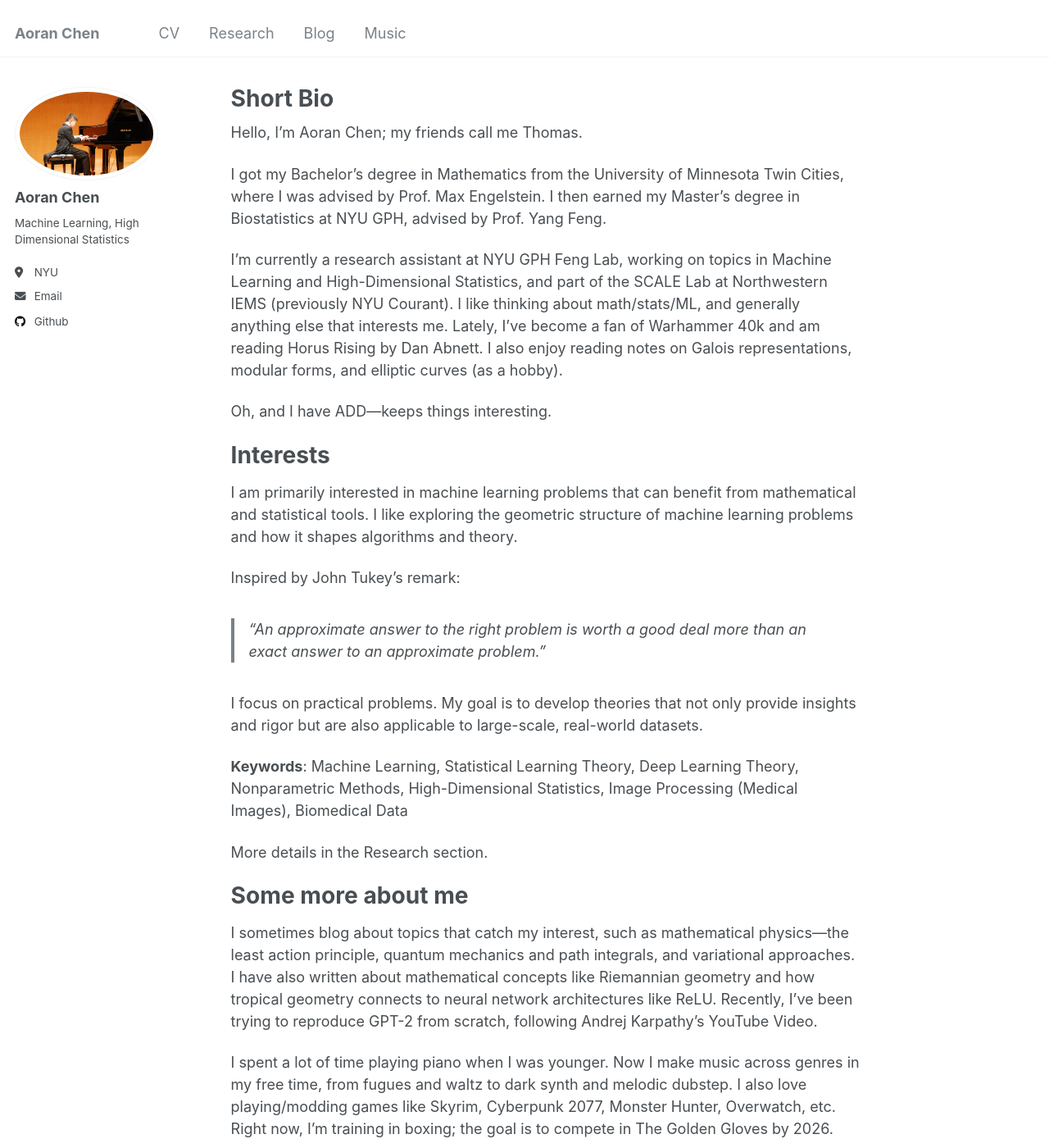
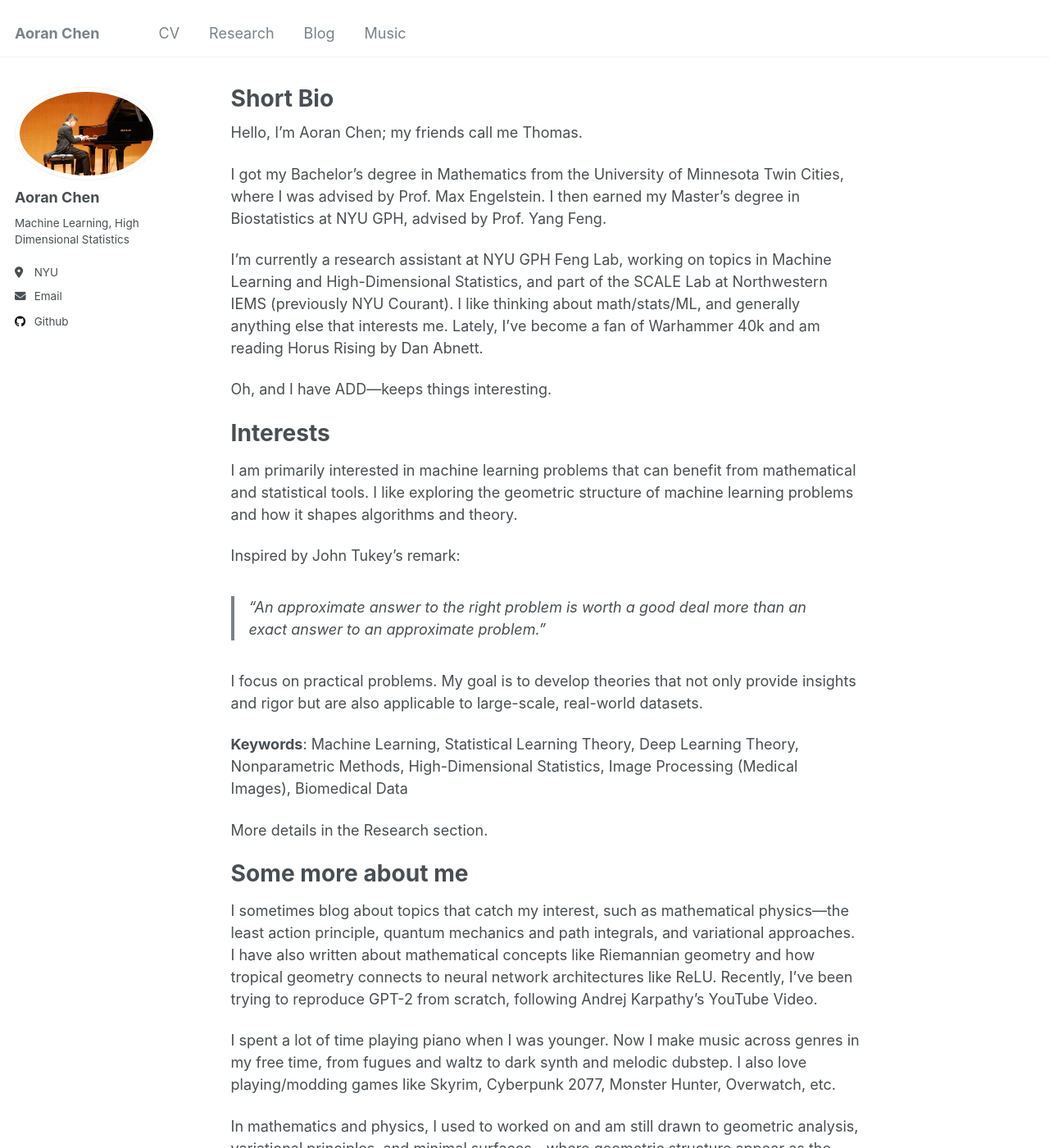
Before and after one commit to samohtaerg/samohtaerg.github.io, a Jekyll site: the page built from _pages/about.md, in a window 1280 px wide and 1400 px high. Shown: the whole window at 82% size. Built offline with Jekyll 4.4.1, drawn with Linux system fonts in a browser that asks for light colours; nearby versions of some CDN libraries; some of the changed text lies outside the part shown.

Commit message:
Update about.md

```diff
--- a/_pages/about.md
+++ b/_pages/about.md
@@ -10,7 +10,7 @@ Hello, I’m Aoran Chen; my friends call me Thomas.
 
 I got my Bachelor’s degree in Mathematics from the University of Minnesota Twin Cities, where I was advised by Prof. Max Engelstein. I then earned my Master’s degree in Biostatistics at NYU GPH, advised by Prof. Yang Feng.
 
-I’m currently a research assistant at NYU GPH Feng Lab, working on topics in Machine Learning and High-Dimensional Statistics, and part of the SCALE Lab at Northwestern IEMS (previously NYU Courant). I like thinking about math/stats/ML, and generally anything else that interests me. Lately, I've become a fan of Warhammer 40k and am reading Horus Rising by Dan Abnett. I also enjoy reading notes on Galois representations, modular forms, and elliptic curves (as a hobby).
+I’m currently a research assistant at NYU GPH Feng Lab, working on topics in Machine Learning and High-Dimensional Statistics, and part of the SCALE Lab at Northwestern IEMS (previously NYU Courant). I like thinking about math/stats/ML, and generally anything else that interests me. Lately, I've become a fan of Warhammer 40k and am reading Horus Rising by Dan Abnett.
 
 Oh, and I have ADD—keeps things interesting.
 
@@ -33,6 +33,6 @@ Some more about me
 ======
 I sometimes blog about topics that catch my interest, such as mathematical physics—the least action principle, quantum mechanics and path integrals, and variational approaches. I have also written about mathematical concepts like Riemannian geometry and how tropical geometry connects to neural network architectures like ReLU. Recently, I’ve been trying to reproduce GPT-2 from scratch, following Andrej Karpathy’s YouTube Video.
 
-I spent a lot of time playing piano when I was younger. Now I make music across genres in my free time, from fugues and waltz to dark synth and melodic dubstep. I also love playing/modding games like Skyrim, Cyberpunk 2077, Monster Hunter, Overwatch, etc. Right now, I’m training in boxing; the goal is to compete in The Golden Gloves by 2026.
+I spent a lot of time playing piano when I was younger. Now I make music across genres in my free time, from fugues and waltz to dark synth and melodic dubstep. I also love playing/modding games like Skyrim, Cyberpunk 2077, Monster Hunter, Overwatch, etc.
 
-When it comes to reading, my favorites are Hegel, Žižek, Merleau-Ponty, Deleuze, Lacan, Eros, etc. My last failed attempt was to work through Hegel’s *The Philosophy of History* and *Lectures on the History of Philosophy* at the same time.
+In mathematics and physics, I used to worked on and am still drawn to geometric analysis, variational principles, and minimal surfaces—where geometric structure appear as the natural shape of least energy. I also enjoy reading entry level notes on the Langlands program, as they show a profound unity—the symmetries of numbers (Galois representations) and the symmetries of functions (automorphic representations) are actually two projections of the same underlying truth viewed from different mathematical worlds.
```
